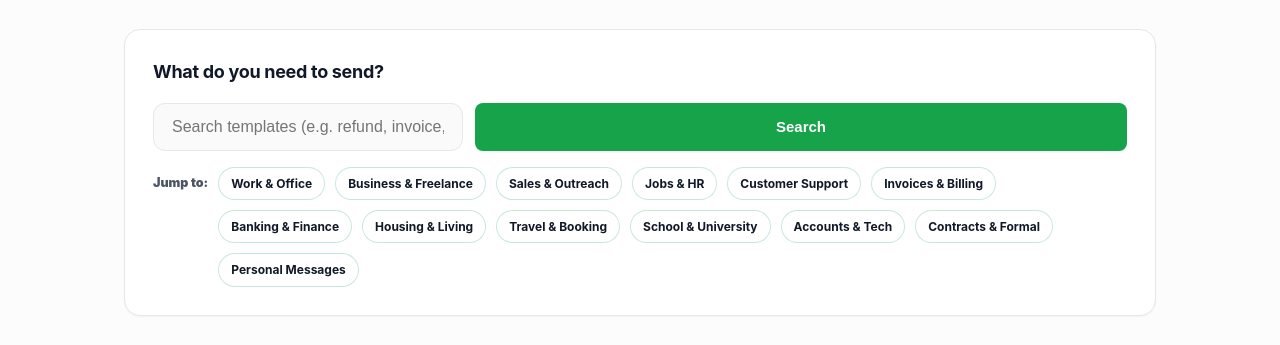
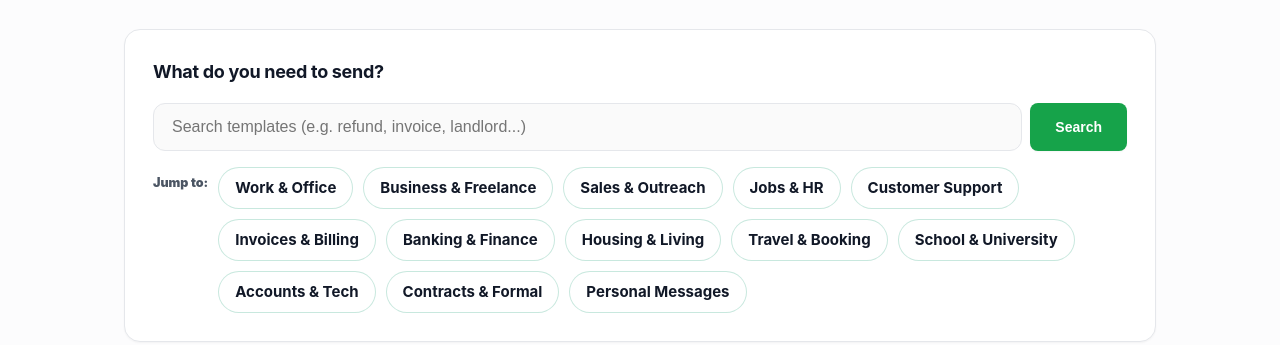
Before and after one commit to hayul-AI/SendDraft, a plain HTML site: page public/index.html in a window 1280 px wide. Shown: the part 217-562 px from the top of the page. Drawn offline with Linux system fonts and the light colour scheme.

Commit message:
UI: improve search bar, increase chip font size, and restore Top buttons

```diff
--- a/public/index.html
+++ b/public/index.html
@@ -94,32 +94,32 @@
 
       <div class="card" style="margin-top:32px; padding:28px; position:relative;">
         <h2 class="section-title">What do you need to send?</h2>
-        <div style="display:flex; gap:12px; margin-bottom:12px">
-          <div style="flex:1; position:relative;">
+        <div style="display:flex; gap:8px; margin-bottom:12px">
+          <div style="flex: 9; position:relative;">
             <input type="text" data-home-search placeholder="Search templates (e.g. refund, invoice, landlord...)"
               style="width:100%; border:1px solid var(--border); border-radius:12px; padding:14px 18px; font-size:16px; background:#fafafa; outline:none; transition: all 0.2s ease;">
             <div data-home-results
               style="display:none; position:absolute; top:100%; left:0; right:0; background:#fff; border:1px solid var(--border); border-radius:12px; margin-top:8px; box-shadow:var(--shadow); z-index:50; overflow:hidden;">
             </div>
           </div>
-          <button class="btn" style="padding:0 16px">Search</button>
+          <button class="btn" style="flex: 1; padding: 0; min-width: 70px; font-size: 14px;">Search</button>
         </div>
         <div class="home-search__hint">
           <span class="home-search__hint-text" style="padding-top:10px">Jump to:</span>
           <div class="home-search__chips" style="gap:10px; margin-top:4px;">
-            <a href="#work" class="chip-btn" style="text-decoration:none">Work & Office</a>
-            <a href="#freelance" class="chip-btn" style="text-decoration:none">Business & Freelance</a>
-            <a href="#sales" class="chip-btn" style="text-decoration:none">Sales & Outreach</a>
-            <a href="#hr" class="chip-btn" style="text-decoration:none">Jobs & HR</a>
-            <a href="#customer" class="chip-btn" style="text-decoration:none">Customer Support</a>
-            <a href="#billing" class="chip-btn" style="text-decoration:none">Invoices & Billing</a>
-            <a href="#banking" class="chip-btn" style="text-decoration:none">Banking & Finance</a>
-            <a href="#housing" class="chip-btn" style="text-decoration:none">Housing & Living</a>
-            <a href="#travel" class="chip-btn" style="text-decoration:none">Travel & Booking</a>
-            <a href="#education" class="chip-btn" style="text-decoration:none">School & University</a>
-            <a href="#tech-support" class="chip-btn" style="text-decoration:none">Accounts & Tech</a>
-            <a href="#notices" class="chip-btn" style="text-decoration:none">Contracts & Formal</a>
-            <a href="#relationships" class="chip-btn" style="text-decoration:none">Personal Messages</a>
+            <a href="#work" class="chip-btn" style="text-decoration:none; font-size: 15px; padding: 8px 16px;">Work & Office</a>
+            <a href="#freelance" class="chip-btn" style="text-decoration:none; font-size: 15px; padding: 8px 16px;">Business & Freelance</a>
+            <a href="#sales" class="chip-btn" style="text-decoration:none; font-size: 15px; padding: 8px 16px;">Sales & Outreach</a>
+            <a href="#hr" class="chip-btn" style="text-decoration:none; font-size: 15px; padding: 8px 16px;">Jobs & HR</a>
+            <a href="#customer" class="chip-btn" style="text-decoration:none; font-size: 15px; padding: 8px 16px;">Customer Support</a>
+            <a href="#billing" class="chip-btn" style="text-decoration:none; font-size: 15px; padding: 8px 16px;">Invoices & Billing</a>
+            <a href="#banking" class="chip-btn" style="text-decoration:none; font-size: 15px; padding: 8px 16px;">Banking & Finance</a>
+            <a href="#housing" class="chip-btn" style="text-decoration:none; font-size: 15px; padding: 8px 16px;">Housing & Living</a>
+            <a href="#travel" class="chip-btn" style="text-decoration:none; font-size: 15px; padding: 8px 16px;">Travel & Booking</a>
+            <a href="#education" class="chip-btn" style="text-decoration:none; font-size: 15px; padding: 8px 16px;">School & University</a>
+            <a href="#tech-support" class="chip-btn" style="text-decoration:none; font-size: 15px; padding: 8px 16px;">Accounts & Tech</a>
+            <a href="#notices" class="chip-btn" style="text-decoration:none; font-size: 15px; padding: 8px 16px;">Contracts & Formal</a>
+            <a href="#relationships" class="chip-btn" style="text-decoration:none; font-size: 15px; padding: 8px 16px;">Personal Messages</a>
           </div>
         </div>
       </div>
@@ -131,6 +131,7 @@
       <div class="cat-section" id="work">
         <div class="section-header">
           <h2 class="section-title" style="font-size:24px; margin-bottom:0;">Work & Office</h2>
+          <a href="#top" class="section-top-link" aria-label="Back to top">Top</a>
         </div>
         <p class="small" style="margin-bottom:20px; font-size:15px;">Follow-ups, scheduling, status updates, boundaries.
         </p>
@@ -161,6 +162,7 @@
       <div class="cat-section" id="hr">
         <div class="section-header">
           <h2 class="section-title" style="font-size:24px; margin-bottom:0;">Jobs & HR</h2>
+          <a href="#top" class="section-top-link" aria-label="Back to top">Top</a>
         </div>
         <p class="small" style="margin-bottom:20px; font-size:15px;">Job hunting, interview, offers, resignation,
           referrals.</p>
@@ -184,6 +186,7 @@
       <div class="cat-section" id="tech-support">
         <div class="section-header">
           <h2 class="section-title" style="font-size:24px; margin-bottom:0;">Accounts & Tech</h2>
+          <a href="#top" class="section-top-link" aria-label="Back to top">Top</a>
         </div>
         <p class="small" style="margin-bottom:20px; font-size:15px;">Account access, bug reports, feature requests, data
           deletion.</p>
@@ -206,6 +209,7 @@
       <div class="cat-section" id="notices">
         <div class="section-header">
           <h2 class="section-title" style="font-size:24px; margin-bottom:0;">Contracts & Formal</h2>
+          <a href="#top" class="section-top-link" aria-label="Back to top">Top</a>
         </div>
         <p class="small" style="margin-bottom:20px; font-size:15px;">Legal-adjacent notices, formal document requests,
           intent to file.</p>
@@ -228,6 +232,7 @@
       <div class="cat-section" id="housing">
         <div class="section-header">
           <h2 class="section-title" style="font-size:24px; margin-bottom:0;">Housing & Living</h2>
+          <a href="#top" class="section-top-link" aria-label="Back to top">Top</a>
         </div>
         <p class="small" style="margin-bottom:20px; font-size:15px;">Landlord/tenant requests, repairs, noise
           complaints.</p>
@@ -253,6 +258,7 @@
       <div class="cat-section" id="travel">
         <div class="section-header">
           <h2 class="section-title" style="font-size:24px; margin-bottom:0;">Travel & Booking</h2>
+          <a href="#top" class="section-top-link" aria-label="Back to top">Top</a>
         </div>
         <p class="small" style="margin-bottom:20px; font-size:15px;">Flights, hotel refunds, delays, insurance claims.
         </p>
@@ -275,6 +281,7 @@
       <div class="cat-section" id="freelance">
         <div class="section-header">
           <h2 class="section-title" style="font-size:24px; margin-bottom:0;">Business & Freelance</h2>
+          <a href="#top" class="section-top-link" aria-label="Back to top">Top</a>
         </div>
         <p class="small" style="margin-bottom:20px; font-size:15px;">Client management, scope changes, late payments,
           proposals.</p>
@@ -305,6 +312,7 @@
       <div class="cat-section" id="education">
         <div class="section-header">
           <h2 class="section-title" style="font-size:24px; margin-bottom:0;">School & University</h2>
+          <a href="#top" class="section-top-link" aria-label="Back to top">Top</a>
         </div>
         <p class="small" style="margin-bottom:20px; font-size:15px;">Teacher messages, enrollment, extensions,
           recommendations.</p>
@@ -330,6 +338,7 @@
       <div class="cat-section" id="relationships">
         <div class="section-header">
           <h2 class="section-title" style="font-size:24px; margin-bottom:0;">Personal Messages</h2>
+          <a href="#top" class="section-top-link" aria-label="Back to top">Top</a>
         </div>
         <p class="small" style="margin-bottom:20px; font-size:15px;">Condolences, thank you, breakup, reconnection
           messages.</p>
@@ -354,6 +363,7 @@
       <div class="cat-section" id="sales">
         <div class="section-header">
           <h2 class="section-title" style="font-size:24px; margin-bottom:0;">Sales & Outreach</h2>
+          <a href="#top" class="section-top-link" aria-label="Back to top">Top</a>
         </div>
         <p class="small" style="margin-bottom:20px; font-size:15px;">Cold outreach, demos, quotes, renewals.</p>
         <div class="tools-grid">
@@ -374,6 +384,7 @@
       <div class="cat-section" id="banking">
         <div class="section-header">
           <h2 class="section-title" style="font-size:24px; margin-bottom:0;">Banking & Finance</h2>
+          <a href="#top" class="section-top-link" aria-label="Back to top">Top</a>
         </div>
         <p class="small" style="margin-bottom:20px; font-size:15px;">Credit, loans, fee waivers, unauthorized charges.
         </p>
@@ -408,6 +419,7 @@
       <div class="cat-section" id="billing">
         <div class="section-header">
           <h2 class="section-title" style="font-size:24px; margin-bottom:0;">Invoices & Billing</h2>
+          <a href="#top" class="section-top-link" aria-label="Back to top">Top</a>
         </div>
         <p class="small" style="margin-bottom:20px; font-size:15px;">Payment reminders, billing disputes, receipts.</p>
         <div class="tools-grid">
@@ -448,6 +460,7 @@
       <div class="cat-section" id="customer">
         <div class="section-header">
           <h2 class="section-title" style="font-size:24px; margin-bottom:0;">Customer Support</h2>
+          <a href="#top" class="section-top-link" aria-label="Back to top">Top</a>
         </div>
         <p class="small" style="margin-bottom:20px; font-size:15px;">Refunds, damaged items, return requests.</p>
         <div class="tools-grid">
```
